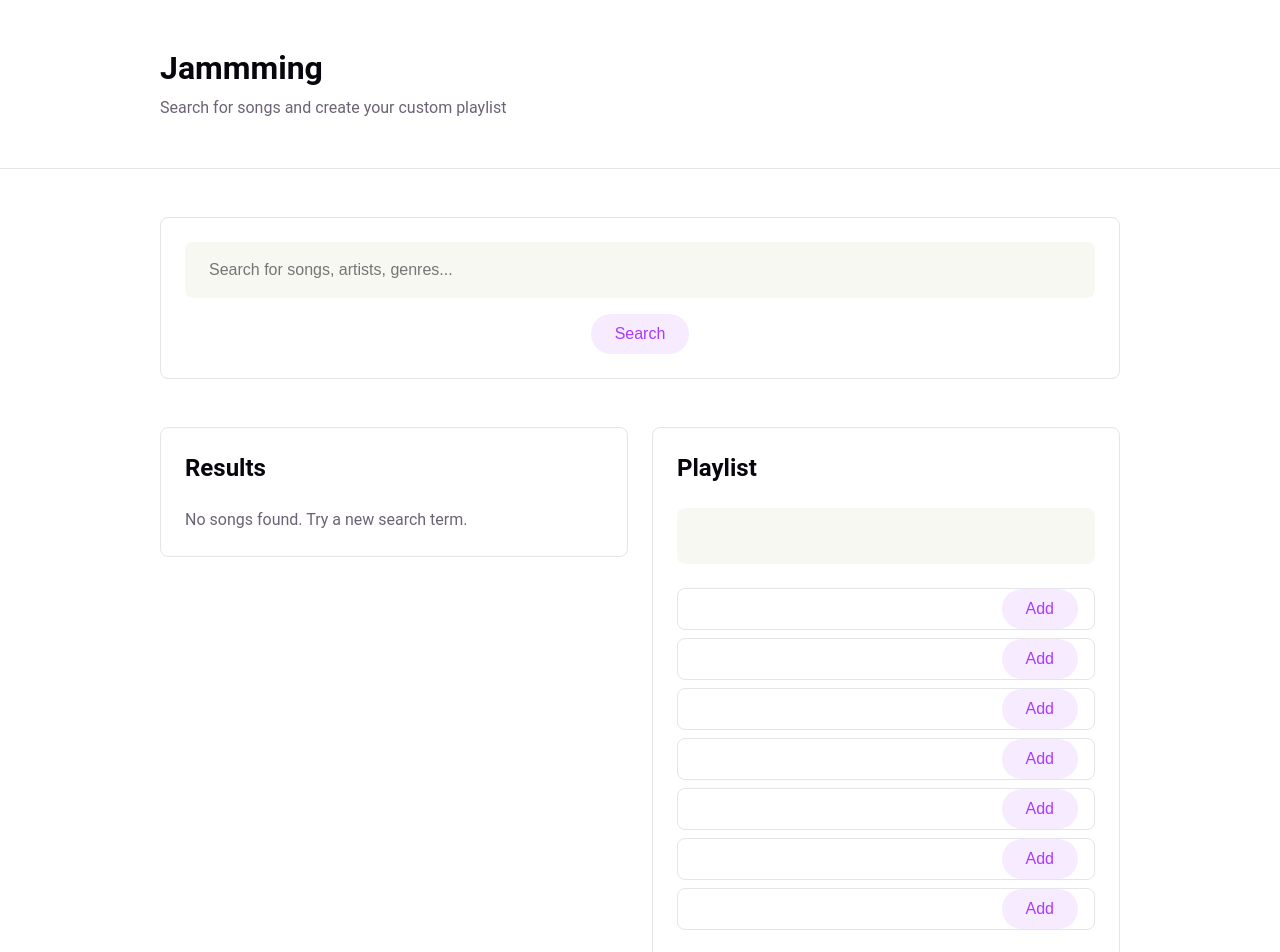
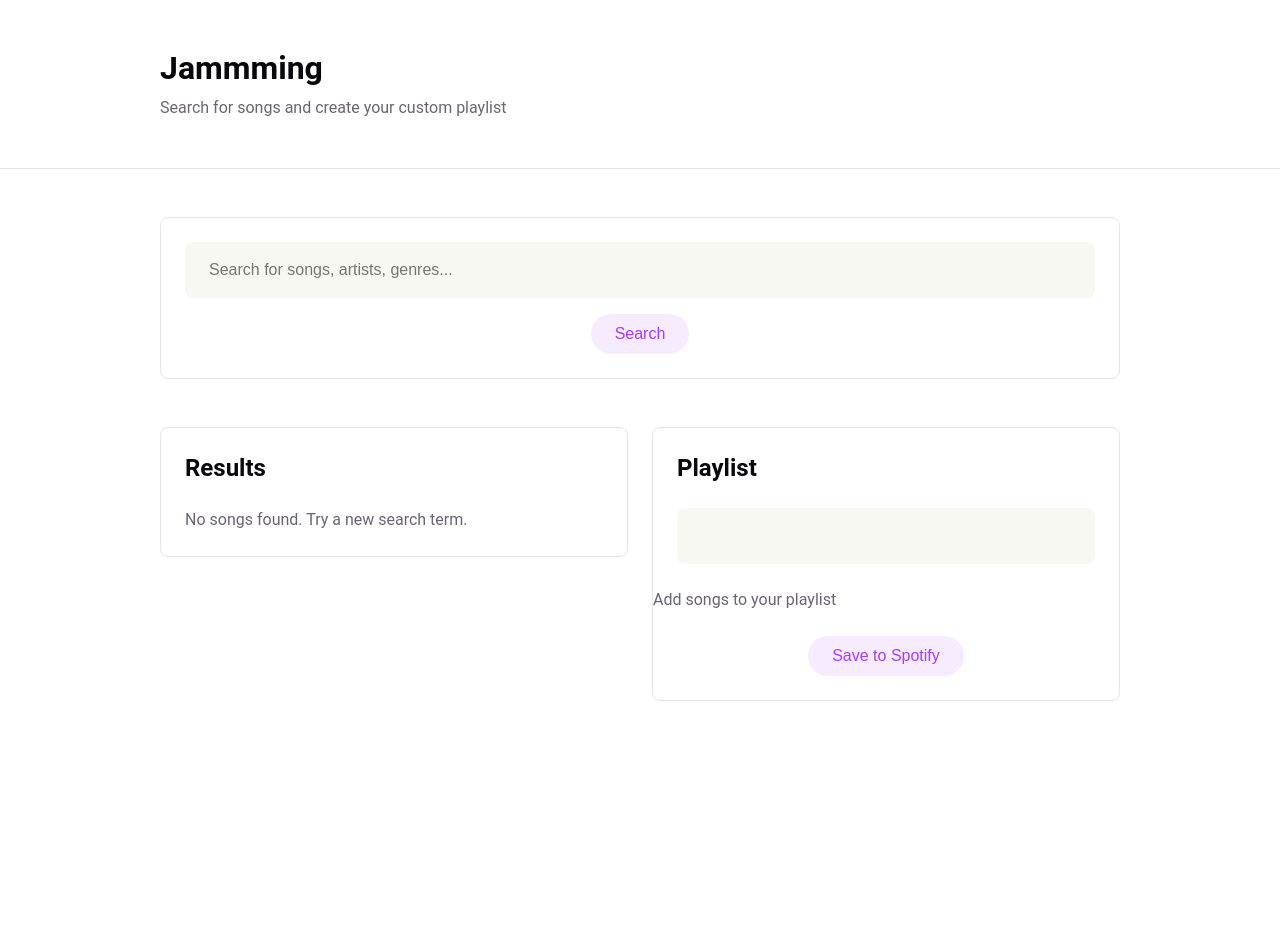
Before and after one commit to josegamundi/jammming-app, a React (Vite) app: page / in a window 1280 px wide. Shown: the top 952 px of the page. After the commit the page ends 800 px from the top, so only its background shows below. Built offline with nearby package versions, Linux system fonts and the light colour scheme.

Commit message:
feat(Playlist): update components to allow adding and removing songs from the playlist

```diff
--- a/src/App.jsx
+++ b/src/App.jsx
@@ -10,10 +10,25 @@ import { searchSongs, mockMusicLibrary } from './utils/mockData';
 function App() {
   const [searchQuery, setSearchQuery] = useState("");
   const [searchResults, setSearchResults] = useState([]);
+  const [currentPlaylist, setCurrentPlaylist] = useState([]);
 
   const handleSearch = () => {
     const results = searchSongs(searchQuery);
     setSearchResults(results);
+  };
+
+  const handleAddToPlaylist = (song) => {
+    if (currentPlaylist.some((item) => item.id === song.id)) {
+      alert("Song already in playlist");
+      return;
+    }
+    setCurrentPlaylist((prev) => [song, ...prev]);
+    alert(`Added "${song.title}" to playlist`);
+  };
+
+  const handleRemoveFromPlaylist = (song) => {
+    setCurrentPlaylist(currentPlaylist.filter((item) => item.id !== song.id));
+    alert("Song removed from playlist");
   };
 
   return (
@@ -33,8 +48,14 @@ function App() {
           />
         </div>
         <div className={`${styles.section02} ${styles.row}`}>
-          <SearchResult result={searchResults} />
-          <Playlist />
+          <SearchResult
+            result={searchResults}
+            addToPlaylist={handleAddToPlaylist}
+          />
+          <Playlist
+            collection={currentPlaylist}
+            removeFromPlaylist={handleRemoveFromPlaylist}
+          />
         </div>
       </main>
     </>
--- a/src/components/features/Playlist/Playlist.jsx
+++ b/src/components/features/Playlist/Playlist.jsx
@@ -4,24 +4,39 @@ import TrackList from '../../ui/TrackList/TrackList';
 import Track from '../../ui/Track/Track';
 import styles from './Playlist.module.css';
 
-function Playlist() {
+function Playlist(props) {
   return (
     <div className={styles.playlist}>
       <div className={styles.playlistHeader}>
         <h2 className={styles.playlistTitle}>Playlist</h2>
         <Input />
       </div>
-      <TrackList>
-        <Track />
-        <Track />
-        <Track />
-        <Track />
-        <Track />
-        <Track />
-        <Track />
-      </TrackList>
+      {props.collection.length === 0 ? (
+        <p className={styles.emptyMessage}>
+          Add songs to your playlist
+        </p>
+      ) : (
+        <TrackList>
+          {
+            props.collection.map((song) => {
+              return (
+                <Track
+                  key={song.id}
+                  song={song}
+                  buttonText='remove'
+                  buttonAction={props.removeFromPlaylist}
+                  buttonAriaLabel='Remove song from playlist'
+                />
+              )
+            })
+          }
+        </TrackList>
+      )}
       <div className={styles.playlistFooter}>
-        <Button>Save to Spotify</Button>
+        <Button
+          text='Save to Spotify'
+          ariaLabel='Save the playlist to my Spotify account'
+        />
       </div>
     </div>
   )
--- a/src/components/features/SearchBar/SearchBar.jsx
+++ b/src/components/features/SearchBar/SearchBar.jsx
@@ -11,6 +11,7 @@ function SearchBar(props) {
         onChange={props.setQuery}
       />
       <Button
+        text='Search'
         onClick={props.performSearch}
         ariaLabel='Search for a song'
       >Search
--- a/src/components/features/SearchResult/SearchResult.jsx
+++ b/src/components/features/SearchResult/SearchResult.jsx
@@ -17,9 +17,10 @@ function SearchResult(props) {
               return (
                 <Track
                   key={song.id}
-                  title={song.title}
-                  artist={song.artist}
-                  album={song.album}
+                  song={song}
+                  buttonText='Add'
+                  buttonAction={props.addToPlaylist}
+                  buttonAriaLabel='Add song to playlist'
                 />
               )
             })
--- a/src/components/ui/Button/Button.jsx
+++ b/src/components/ui/Button/Button.jsx
@@ -7,7 +7,7 @@ function Button(props) {
       className={styles.button}
       aria-label={props.ariaLabel}
     >
-      {props.children}
+      {props.text}
     </button>
   );
 }
--- a/src/components/ui/Track/Track.jsx
+++ b/src/components/ui/Track/Track.jsx
@@ -5,11 +5,15 @@ function Track(props) {
   return (
     <li className={styles.track}>
       <div className={styles.trackContent}>
-        <h3 className={styles.trackTitle}>{props.title}</h3>
-        <p className={styles.trackArtist}>{props.artist}</p>
-        <p className={styles.trackAlbum}>{props.album}</p>
+        <h3 className={styles.trackTitle}>{props.song.title}</h3>
+        <p className={styles.trackArtist}>{props.song.artist}</p>
+        <p className={styles.trackAlbum}>{props.song.album}</p>
       </div>
-      <Button>Add</Button>
+      <Button
+        text={props.buttonText}
+        onClick={() => props.buttonAction(props.song)}
+        ariaLabel={props.buttonAriaLabel}
+      />
     </li>
   )
 }
```
